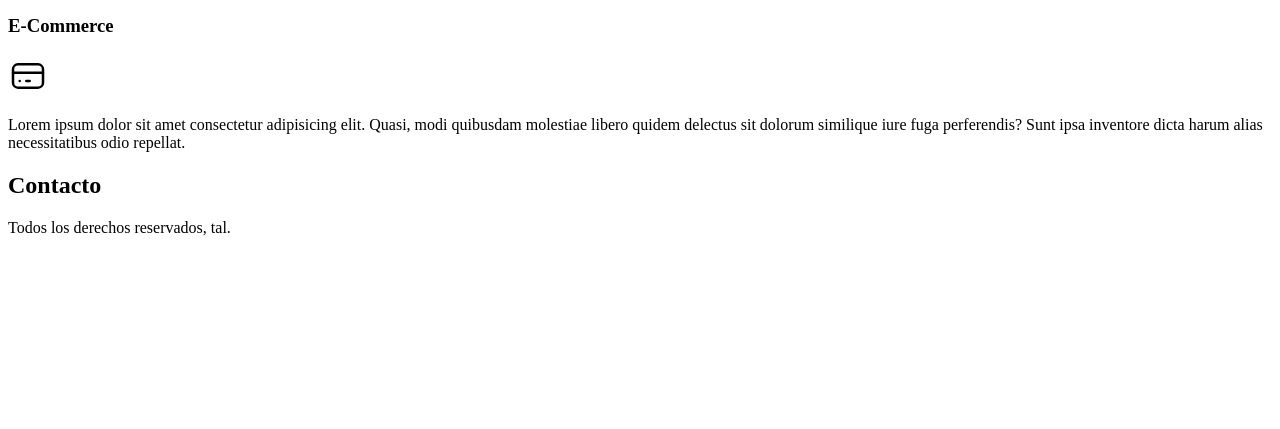
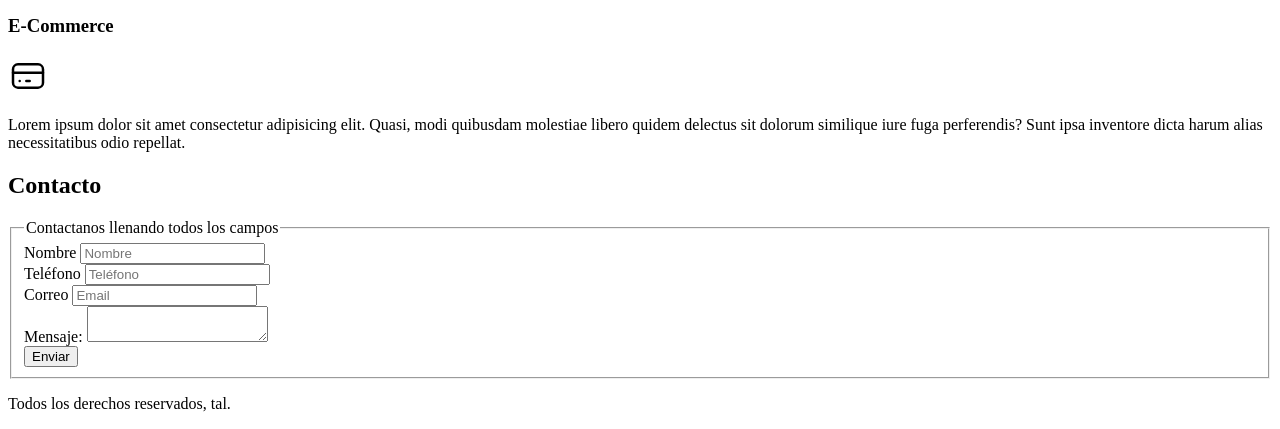
Before and after one commit to mrsaitek/Proyecto1, a plain HTML site: page index.html in a window 1280 px wide. Shown: the part 705-1134 px from the top of the page. Before the commit the page ends 958 px from the top, so only its background shows below. Drawn offline with Linux system fonts and the light colour scheme.

Commit message:
formularios

```diff
--- a/index.html
+++ b/index.html
@@ -107,6 +107,36 @@
 
     <section>
         <h2>Contacto</h2>
+
+        <form action="">
+            <fieldset>
+                <legend>Contactanos llenando todos los campos</legend>
+
+                <div>
+                    <label for="">Nombre</label>
+                    <input type="text" placeholder="Nombre">
+                </div>
+
+                <div>
+                    <label for="">Teléfono</label>
+                    <input type="tel" placeholder="Teléfono">
+                </div>
+
+                <div>
+                    <label for="">Correo</label>
+                    <input type="email" placeholder="Email">
+                </div>
+
+                <div>
+                    <label for="">Mensaje:</label>
+                    <textarea></textarea>
+                </div>
+
+                <div>
+                    <input type="submit" value="Enviar">
+                </div>
+            </fieldset>
+        </form>
     </section>
 
     <footer>
```
